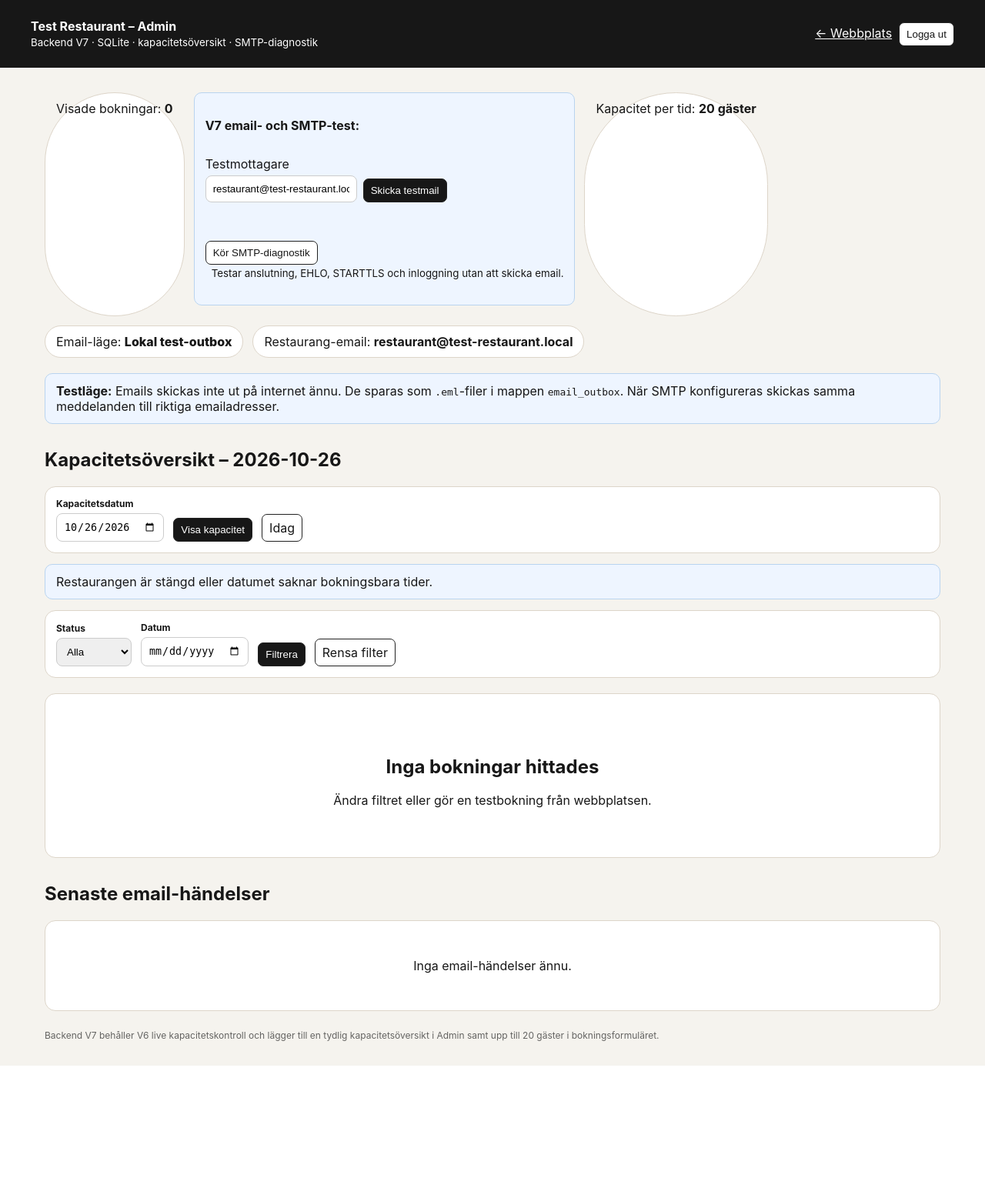
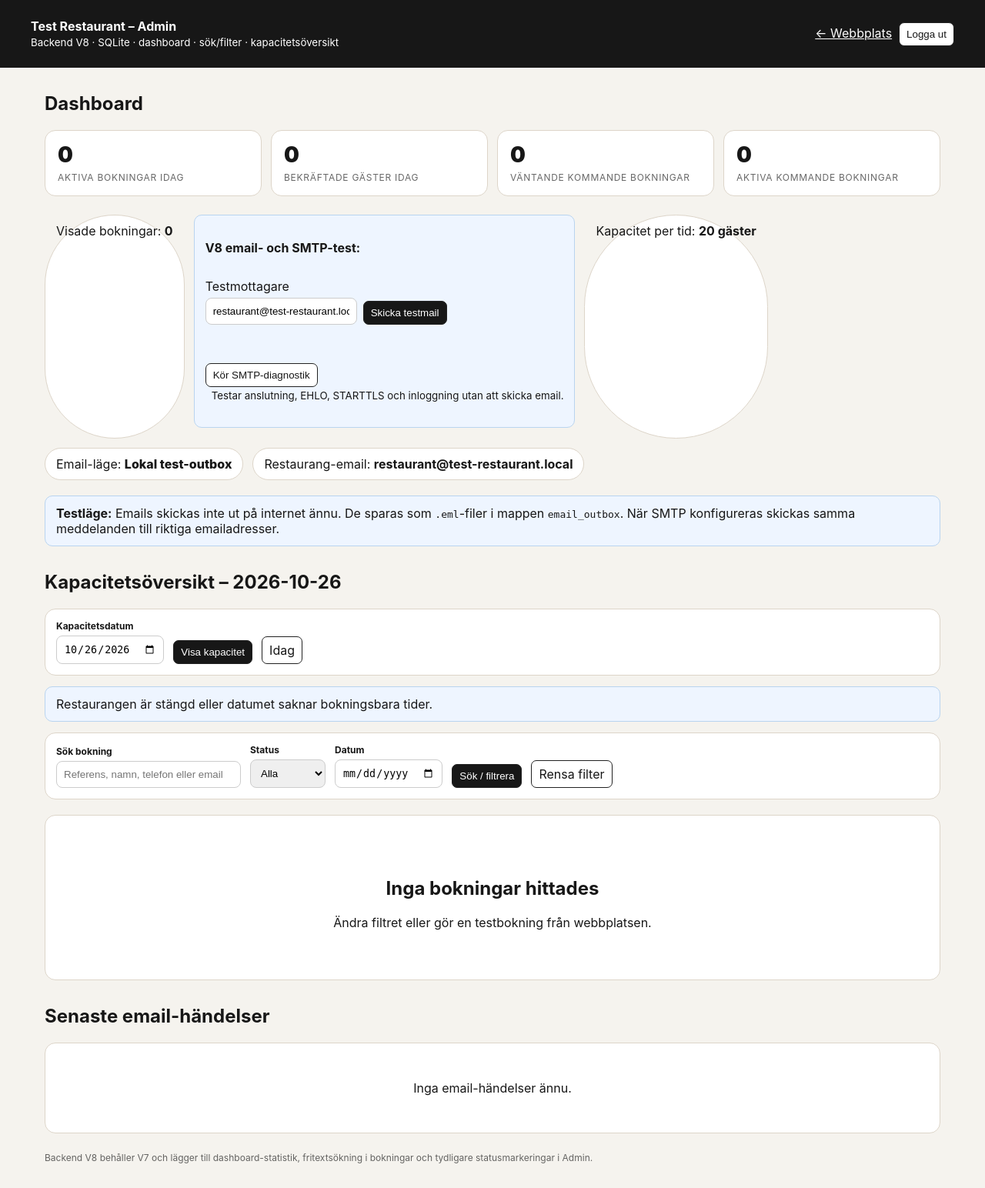
Before and after one commit to mehzan07/nordic_table, a Flask app: page /admin in a window 1280 px wide. Shown: the whole page at 77% size. Before the commit the page ends 1385 px from the top, so only its background shows below. Run offline with Flask 3, Linux system fonts and the light colour scheme; the visitor is signed in with stand-in values (Sample User, id 1); data that the repository does not hold is empty.

Commit message:
Add Backend V8 admin dashboard and reservation search

```diff
--- a/app.py
+++ b/app.py
@@ -802,7 +802,8 @@ def admin_logout():
 @admin_required
 def admin():
     status_filter = request.args.get("status", "").strip().lower()
-    date_filter = request.args.get("date", "").strip()
+    date_filter = request.args.get("reservation_date", request.args.get("date", "")).strip()
+    search_filter = request.args.get("q", "").strip()
     overview_date_filter = request.args.get("overview_date", "").strip()
 
     query = "SELECT * FROM reservations WHERE 1=1"
@@ -816,10 +817,36 @@ def admin():
         query += " AND reservation_date = ?"
         params.append(date_filter)
 
+    if search_filter:
+        like = f"%{search_filter}%"
+        query += """
+            AND (
+                reference LIKE ?
+                OR name LIKE ?
+                OR phone LIKE ?
+                OR email LIKE ?
+            )
+        """
+        params.extend([like, like, like, like])
+
     query += " ORDER BY reservation_date ASC, reservation_time ASC, created_at DESC"
+
+    today_iso = date.today().isoformat()
 
     with get_db() as conn:
         rows = conn.execute(query, params).fetchall()
+
+        stats = conn.execute(
+            """
+            SELECT
+                SUM(CASE WHEN reservation_date = ? AND status IN ('pending', 'confirmed') THEN 1 ELSE 0 END) AS reservations_today,
+                SUM(CASE WHEN reservation_date = ? AND status = 'confirmed' THEN guests ELSE 0 END) AS confirmed_guests_today,
+                SUM(CASE WHEN reservation_date >= ? AND status = 'pending' THEN 1 ELSE 0 END) AS pending_upcoming,
+                SUM(CASE WHEN reservation_date >= ? AND status IN ('pending', 'confirmed') THEN 1 ELSE 0 END) AS upcoming_active
+            FROM reservations
+            """,
+            (today_iso, today_iso, today_iso, today_iso),
+        ).fetchone()
         email_rows = conn.execute(
             """
             SELECT * FROM email_events
@@ -842,6 +869,11 @@ def admin():
         max_guests_per_slot=MAX_GUESTS_PER_SLOT,
         status_filter=status_filter,
         date_filter=date_filter,
+        search_filter=search_filter,
+        reservations_today=int(stats["reservations_today"] or 0),
+        confirmed_guests_today=int(stats["confirmed_guests_today"] or 0),
+        pending_upcoming=int(stats["pending_upcoming"] or 0),
+        upcoming_active=int(stats["upcoming_active"] or 0),
         overview_date_filter=overview_date_filter,
         overview_date=overview_date,
         capacity_overview=overview,
@@ -924,9 +956,9 @@ def admin_email_test():
 
     ok, message = send_email(
         recipient=recipient,
-        subject="Test Restaurant – Backend V7 testmail",
+        subject="Test Restaurant – Backend V8 testmail",
         body=(
-            "Detta är ett testmail från Test Restaurant Backend V7.\n\n"
+            "Detta är ett testmail från Test Restaurant Backend V8.\n\n"
             f"Email-läge: {email_mode()}\n"
             f"Skickat: {datetime.now().isoformat(timespec='seconds')}\n"
         ),
@@ -944,7 +976,7 @@ def health():
         {
             "ok": True,
             "database": DB_PATH.name,
-            "backend_version": "V7",
+            "backend_version": "V8-fixed",
             "max_guests_per_slot": MAX_GUESTS_PER_SLOT,
             "email_mode": email_mode(),
             "restaurant_email": RESTAURANT_EMAIL,
--- a/templates/admin.html
+++ b/templates/admin.html
@@ -26,12 +26,13 @@
     .flash{white-space:pre-line;padding:12px 14px;border-radius:10px;margin-bottom:14px;border:1px solid #ddd}.flash.success{background:#edf8ef;border-color:#b9dfc0}.flash.error{background:#fff0f0;border-color:#efb0b0}.flash.info{background:#eef5ff;border-color:#b9d4ef}
     h2{margin-top:32px}.email-mode{font-weight:800}.small-table table{min-width:760px}.delivery-sent,.delivery-saved{font-weight:800}.delivery-failed{font-weight:800;color:#9a1f1f}
     .capacity-grid{display:grid;grid-template-columns:repeat(auto-fit,minmax(150px,1fr));gap:10px;margin:12px 0 24px}.capacity-card{background:white;border:1px solid #ddd5c9;border-radius:12px;padding:12px}.capacity-card strong{display:block;font-size:17px;margin-bottom:5px}.capacity-card small{display:block;opacity:.72}.capacity-full{border-color:#e1aaaa;background:#fff5f5}.capacity-low{border-color:#e3c77a;background:#fffaf0}.capacity-available{border-color:#b8d8bd;background:#f5fbf6}
+    .dashboard-grid{display:grid;grid-template-columns:repeat(auto-fit,minmax(180px,1fr));gap:12px;margin:0 0 24px}.dashboard-card{background:white;border:1px solid #ddd5c9;border-radius:14px;padding:16px}.dashboard-card .value{font-size:28px;font-weight:900;line-height:1.1}.dashboard-card .label{font-size:12px;text-transform:uppercase;letter-spacing:.06em;opacity:.65;margin-top:6px}.search-field{min-width:240px}.status-badge{display:inline-block;padding:5px 9px;border-radius:999px;font-size:12px;font-weight:800}.status-pending{background:#fff5d8;color:#7a5700}.status-confirmed{background:#e8f7ec;color:#1d6b31}.status-cancelled{background:#f4e9e9;color:#8d2b2b}
   </style>
 </head>
 <body>
 <header>
   <div class="wrap">
-    <div><strong>Test Restaurant – Admin</strong><br><small>Backend V7 · SQLite · kapacitetsöversikt · SMTP-diagnostik</small></div>
+    <div><strong>Test Restaurant – Admin</strong><br><small>Backend V8 · SQLite · dashboard · sök/filter · kapacitetsöversikt</small></div>
     <div><a href="/">← Webbplats</a>&nbsp;&nbsp;<form method="post" action="/admin/logout"><button type="submit">Logga ut</button></form></div>
   </div>
 </header>
@@ -40,10 +41,19 @@
     {% for category, message in messages %}<div class="flash {{ category }}">{{ message }}</div>{% endfor %}
   {% endwith %}
 
+
+  <h2>Dashboard</h2>
+  <div class="dashboard-grid">
+    <div class="dashboard-card"><div class="value">{{ reservations_today }}</div><div class="label">Aktiva bokningar idag</div></div>
+    <div class="dashboard-card"><div class="value">{{ confirmed_guests_today }}</div><div class="label">Bekräftade gäster idag</div></div>
+    <div class="dashboard-card"><div class="value">{{ pending_upcoming }}</div><div class="label">Väntande kommande bokningar</div></div>
+    <div class="dashboard-card"><div class="value">{{ upcoming_active }}</div><div class="label">Aktiva kommande bokningar</div></div>
+  </div>
+
   <div class="summary">
     <div class="pill">Visade bokningar: <strong>{{ reservations|length }}</strong></div>
   <div class="flash info">
-    <strong>V7 email- och SMTP-test:</strong>
+    <strong>V8 email- och SMTP-test:</strong>
     <form method="post" action="/admin/email-test" style="display:flex;gap:8px;flex-wrap:wrap;align-items:end;margin-top:10px">
       <label style="display:flex;flex-direction:column;gap:5px">
         Testmottagare
@@ -74,8 +84,8 @@
   </form>
   {% if capacity_overview %}
     <div class="summary">
-      <div class="pill">Aktiva gäster över dagens tider: <strong>{{ overview_booked }}</strong></div>
-      <div class="pill">Lediga platser över dagens tider: <strong>{{ overview_remaining }}</strong></div>
+      <div class="pill">Aktiva gäster på valt datum: <strong>{{ overview_booked }}</strong></div>
+      <div class="pill">Lediga platser på valt datum: <strong>{{ overview_remaining }}</strong></div>
     </div>
     <div class="capacity-grid">
       {% for slot in capacity_overview %}
@@ -91,11 +101,21 @@
     <div class="flash info">Restaurangen är stängd eller datumet saknar bokningsbara tider.</div>
   {% endif %}
 
-  <form class="filters" method="get" action="/admin">
+  <form class="filters" method="get" action="/admin" autocomplete="off">
+    <input type="hidden" name="overview_date" value="{{ overview_date }}">
+    <label>Sök bokning<input class="search-field" type="search" name="q" value="{{ search_filter }}" placeholder="Referens, namn, telefon eller email"></label>
     <label>Status<select name="status"><option value="">Alla</option><option value="pending" {% if status_filter=='pending' %}selected{% endif %}>Väntar</option><option value="confirmed" {% if status_filter=='confirmed' %}selected{% endif %}>Bekräftad</option><option value="cancelled" {% if status_filter=='cancelled' %}selected{% endif %}>Avbokad</option></select></label>
-    <label>Datum<input type="date" name="date" value="{{ date_filter }}"></label>
-    <button class="btn primary" type="submit">Filtrera</button><a class="btn" href="/admin">Rensa filter</a>
+    <label>Datum<input type="date" name="reservation_date" value="{{ date_filter }}" autocomplete="off"></label>
+    <button class="btn primary" type="submit">Sök / filtrera</button><a class="btn" href="/admin">Rensa filter</a>
   </form>
+
+  {% if search_filter or status_filter or date_filter %}
+    <div class="flash info"><strong>Aktiva bokningsfilter:</strong>
+      {% if search_filter %} Sök = “{{ search_filter }}”{% endif %}
+      {% if status_filter %} · Status = {{ 'Väntar' if status_filter == 'pending' else ('Bekräftad' if status_filter == 'confirmed' else 'Avbokad') }}{% endif %}
+      {% if date_filter %} · Datum = {{ date_filter }}{% endif %}
+    </div>
+  {% endif %}
 
   {% if reservations %}
   <div class="table-wrap"><table><thead><tr><th>Referens</th><th>Datum</th><th>Tid</th><th>Gäster</th><th>Kund</th><th>Kontakt</th><th>Vald rätt</th><th>Önskemål</th><th>Status</th><th>Åtgärd</th></tr></thead><tbody>
@@ -103,7 +123,7 @@
     <tr>
       <td class="ref">{{ r.reference }}</td><td>{{ r.reservation_date }}</td><td>{{ r.reservation_time }}</td><td>{{ r.guests }}</td><td>{{ r.name }}</td><td>{{ r.phone }}<br>{{ r.email }}</td>
       <td class="dish">{% if r.selected_dish_name_sv %}{{ r.selected_dish_name_sv }}{% if r.selected_dish_price %} – {{ r.selected_dish_price }}{% endif %}{% else %}—{% endif %}</td>
-      <td>{{ r.special_requests or '—' }}</td><td class="status">{{ r.status }}</td>
+      <td>{{ r.special_requests or '—' }}</td><td class="status"><span class="status-badge status-{{ r.status }}">{% if r.status == 'pending' %}Väntar{% elif r.status == 'confirmed' %}Bekräftad{% else %}Avbokad{% endif %}</span></td>
       <td><form class="actions" method="post" action="/admin/reservations/{{ r.id }}/status">
         <button class="confirm" name="status" value="confirmed" {% if r.status=='confirmed' %}disabled title="Redan bekräftad"{% endif %}>Bekräfta</button>
         <button name="status" value="pending" {% if r.status=='pending' %}disabled title="Redan väntande"{% endif %}>Väntar</button>
@@ -121,7 +141,7 @@
     </tbody></table>{% else %}<div class="empty">Inga email-händelser ännu.</div>{% endif %}
   </div>
 
-  <p class="note">Backend V7 behåller V6 live kapacitetskontroll och lägger till en tydlig kapacitetsöversikt i Admin samt upp till 20 gäster i bokningsformuläret.</p>
+  <p class="note">Backend V8 behåller V7 och lägger till dashboard-statistik, fritextsökning i bokningar och tydligare statusmarkeringar i Admin.</p>
 </main>
 </body>
 </html>
```
Also changed, not shown: README.md, 1 other file.
